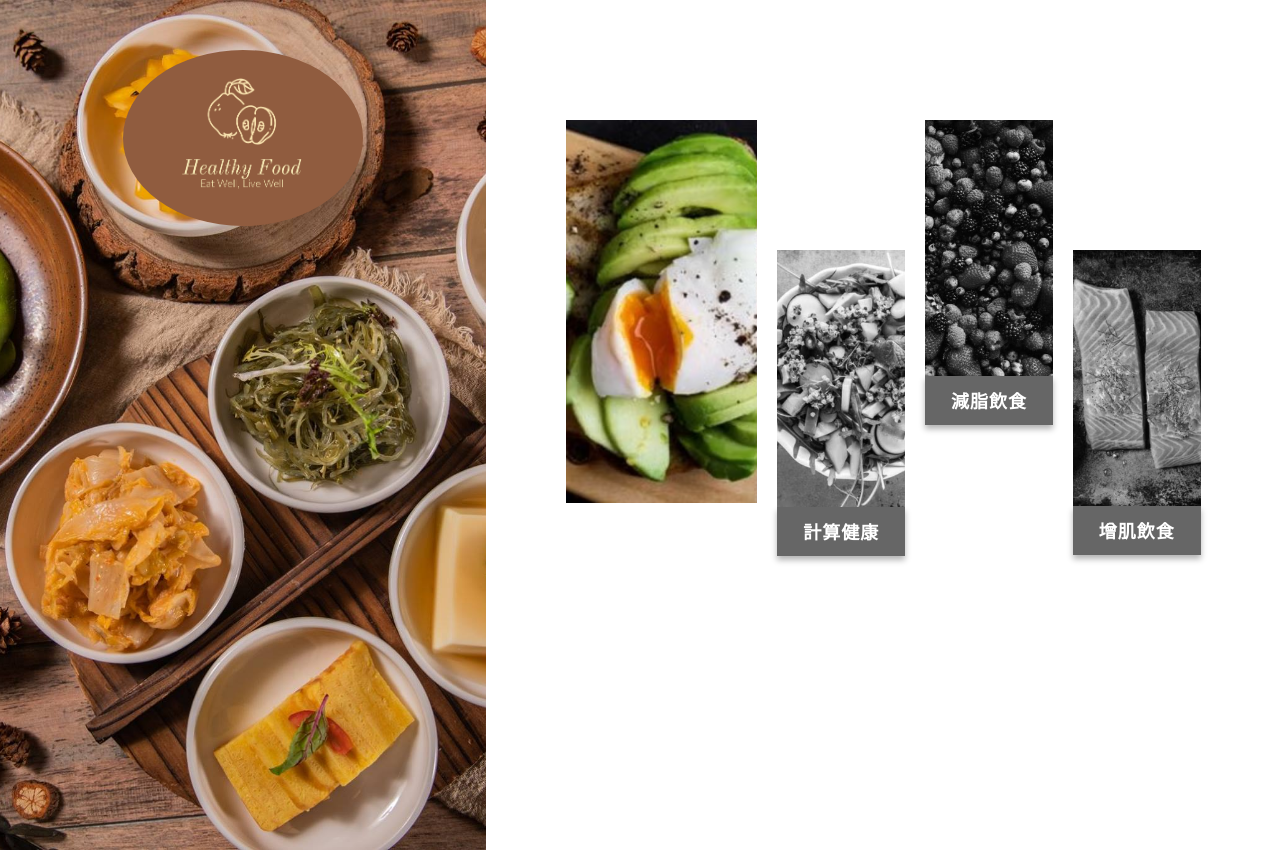
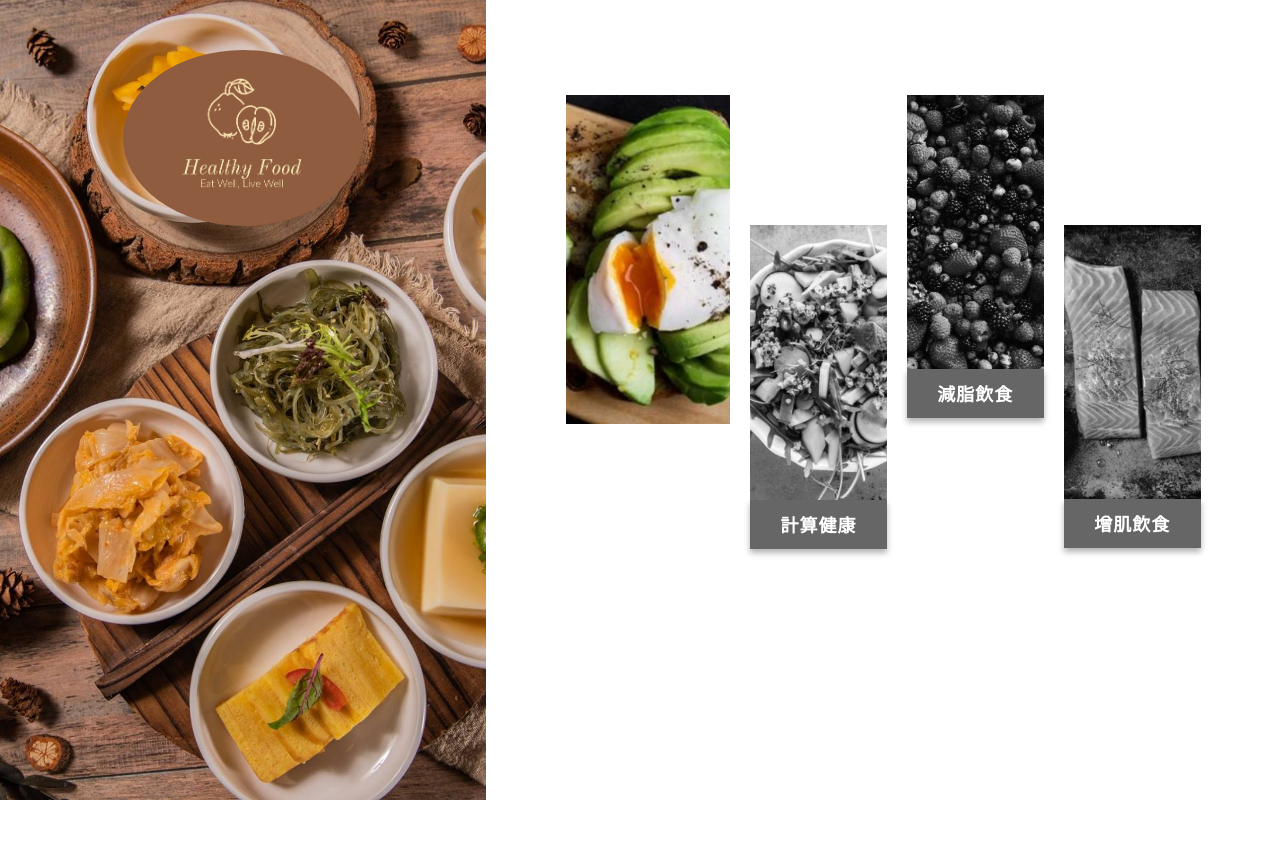
Before and after one commit to yingting-992/healthy, a plain HTML site: page website/front_page/front_page.html in a window 1280 px wide. In both pictures the pointer is over the element 637 px from the left and 395 px from the top of the page. After the commit the page ends 800 px from the top, so only its background shows below. Drawn offline with Linux system fonts and the light colour scheme.

Commit message:
'front_page畫面調整'

```diff
--- a/website/front_page/front_page.css
+++ b/website/front_page/front_page.css
@@ -20,6 +20,8 @@ img{
     height: 100vh;
     background: url(../圖片/主頁背景.jpg) no-repeat center top/cover;
     padding-top: 50px;
+    overflow: hidden;
+    box-sizing: border-box;
 }
 
 .topPage header h1 img{
@@ -108,7 +110,7 @@ img{
 }
 
 .card:hover {
-    flex: 1.5;
+    flex: 1.2;
 }
 
 /* 大於920px的設備（桌面設備） */
```
